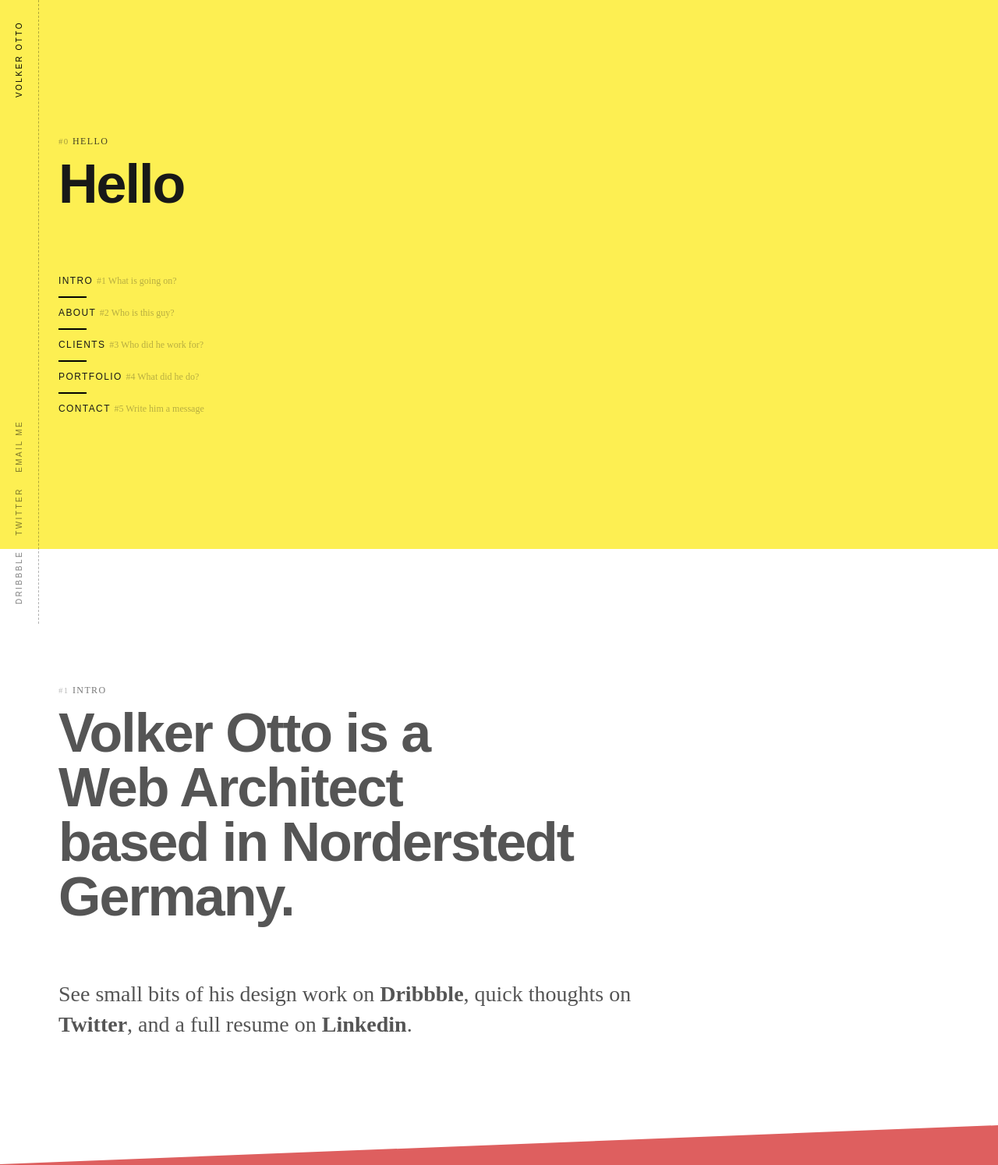
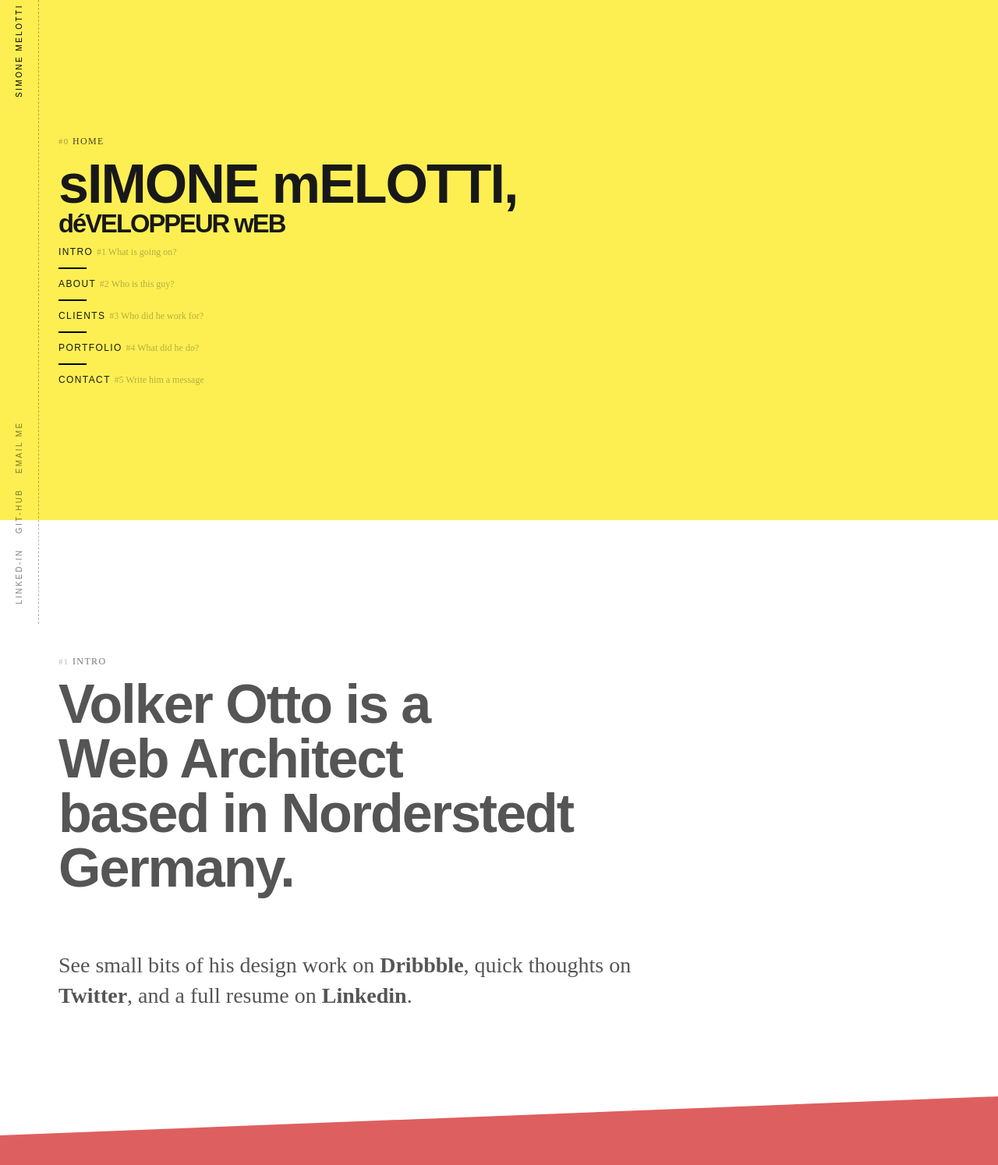
Before and after one commit to Simone-Me/Portfolio, a PHP site: page / in a window 1280 px wide. Shown: the top 1494 px of the page at 78% size. Run offline with PHP 8.4, Linux system fonts and the light colour scheme; some libraries are stand-ins or nearby versions.

Commit message:
small modify

```diff
--- a/index.css
+++ b/index.css
@@ -387,6 +387,10 @@ h2,
 .pre:hover {
   opacity: 1;
 }
+
+.title {
+  margin: 0;
+}
 p {
   font-size: 0.75rem;
   line-height: 1.4;
--- a/index.html
+++ b/index.html
@@ -3,7 +3,7 @@
   <head>
     <meta charset="UTF-8" />
     <meta name="viewport" content="width=device-width, initial-scale=1.0" />
-    <title>Portfolio SIMONE MELOTTI</title>
+    <title>Portfolio M. Simone</title>
     <link rel="icon" type="image/x-icon" href="/images/yellow-circle.png" />
   </head>
 
@@ -17,11 +17,26 @@
 
   <nav class="side">
     <div class="side__inner">
-      <div class="top"><a href="#">Volker Otto</a></div>
+      <div class="top"><a href="#">Simone Melotti</a></div>
       <div class="bottom">
-        <a href="https://dribbble.com/hellovolker">DRIBBBLE</a>
-        <a href="https://twitter.com/hellovolker">TWITTER</a>
-        <a href="mailto:hello@volkerotto.net">EMAIL ME</a>
+        <a
+          href="https://www.linkedin.com/in/simone-melotti/"
+          target="_blank"
+          rel="noopener noreferrer"
+          >Linked-in</a
+        >
+        <a
+          href="https://github.com/Simone-Me/"
+          target="_blank"
+          rel="noopener noreferrer"
+          >Git-hub</a
+        >
+        <a
+          href="https://mail.google.com/mail/?view=cm&fs=1&to=simone.melotti@gmail.com&su=INFORMATION&body=Bonjour Simone, après avoir consulté votre portfolio je voudrais vous contacter à propos de"
+          target="_blank"
+          rel="noopener noreferrer"
+          >EMAIL ME</a
+        >
       </div>
     </div>
   </nav>
@@ -30,8 +45,9 @@
     <section class="section section--hello" id="hello">
       <div class="section__inner">
         <div class="block">
-          <a class="pre" href="#intro"><span>#0</span>Hello</a>
-          <h2>Hello</h2>
+          <a class="pre" href="#intro"><span>#0</span>Home</a>
+          <h1 class="title">sIMONE mELOTTI,</h1>
+          <h3 class="title">déVELOPPEUR wEB</h3>
           <ul class="anchornav">
             <li>
               <a href="#intro">Intro <span>#1 What is going on?</span></a>
```
